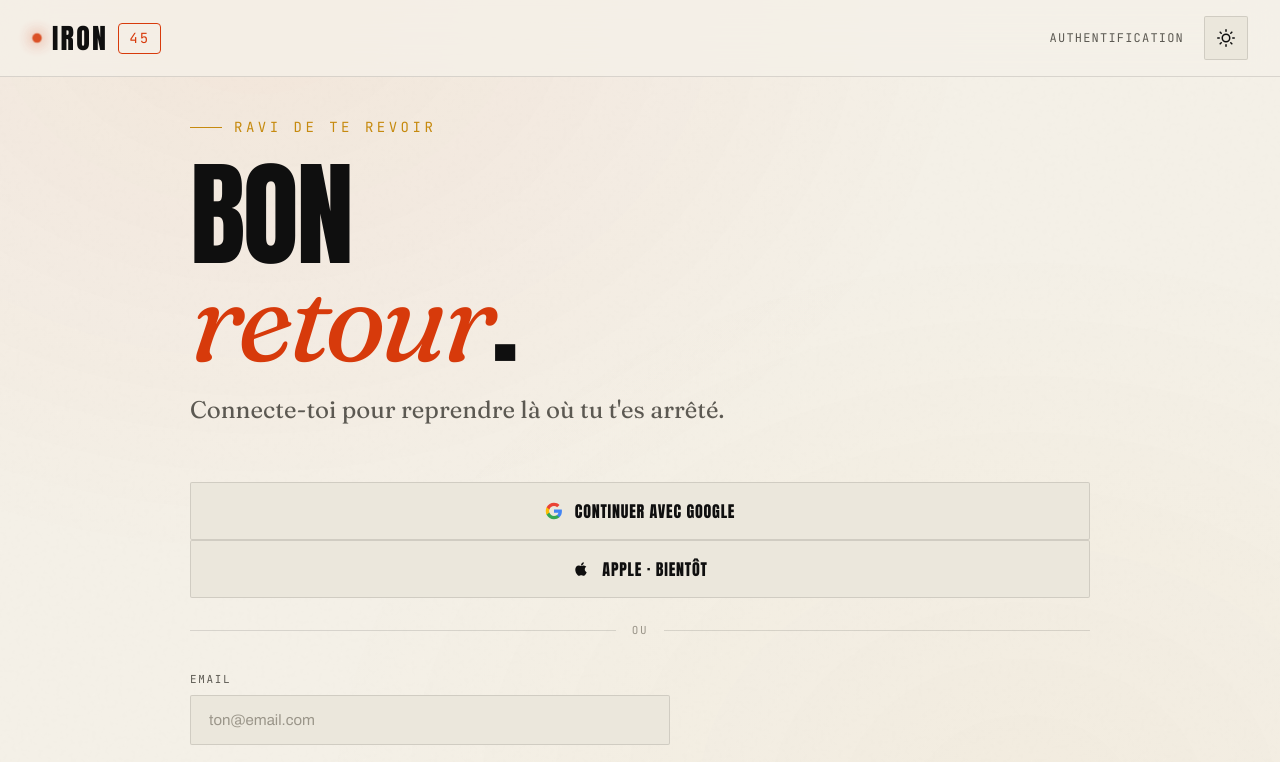
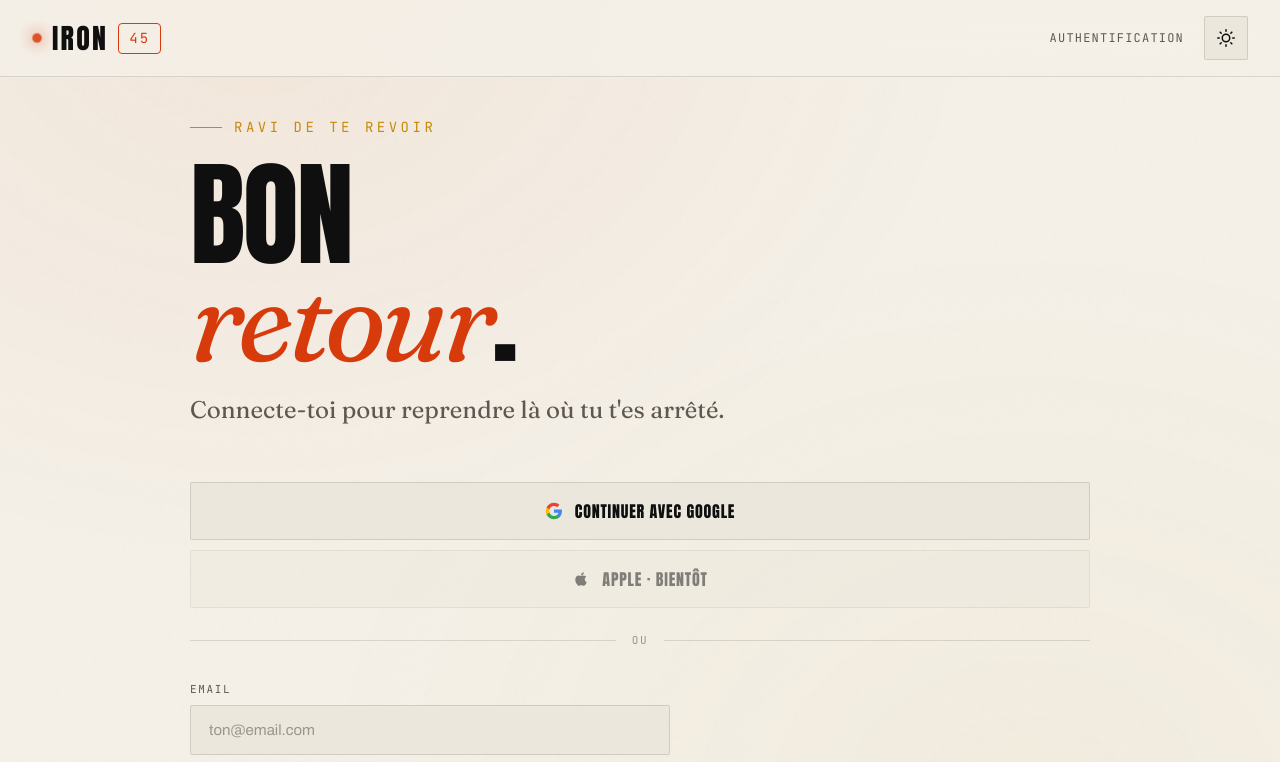
Before and after one commit to Ja-Code-del/iron45, a React (Vite) app: page /auth in a window 1280 px wide. Shown: the top 762 px of the page. Built offline with nearby package versions, Linux system fonts and the light colour scheme; no server answers; the HTML template or start-up script is replaced by a standard one.

Commit message:
Update global.css
styles for Google Auth

```diff
--- a/src/styles/global.css
+++ b/src/styles/global.css
@@ -1675,3 +1675,25 @@ footer.manifesto {
     100% { opacity: 0; transform: translate(-50%, -200%) scale(2); }
   }
 }
+
+.auth-oauth-wrap {
+  display: flex;
+  flex-direction: column;
+  gap: 10px;
+  margin-top: 32px;
+}
+
+.auth-oauth-google:hover:not(:disabled) {
+  border-color: var(--fire);
+  color: var(--fire);
+}
+
+.auth-oauth-apple {
+  opacity: 0.5;
+  cursor: not-allowed;
+  position: relative;
+}
+.auth-oauth-apple:hover {
+  border-color: var(--line) !important;
+  transform: none !important;
+}
```
